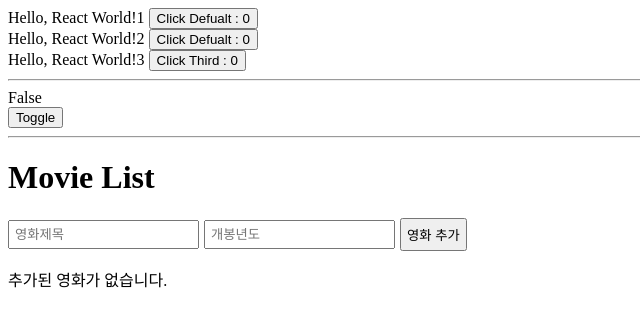
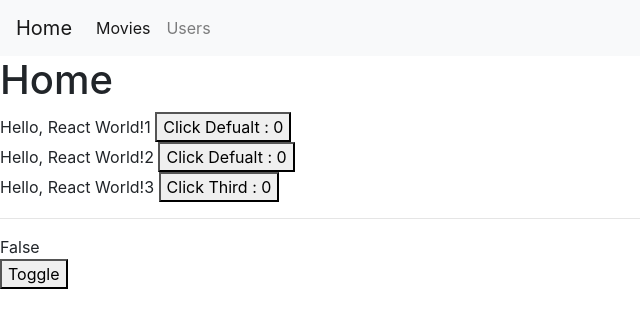
Before and after one commit to lsy3166/my-react, a React (Create React App) app: page / in a window 1280 px wide. Shown: the top 328 px of the page, without its empty margins (0-640 px from the left). Built offline with nearby package versions, Linux system fonts and the light colour scheme.

Commit message:
react router dom 추가

```diff
--- a/package.json
+++ b/package.json
@@ -8,6 +8,7 @@
     "@testing-library/user-event": "^12.8.3",
     "react": "^17.0.1",
     "react-dom": "^17.0.1",
+    "react-router-dom": "^5.2.0",
     "react-scripts": "4.0.3",
     "web-vitals": "^1.1.1"
   },
--- a/public/index.html
+++ b/public/index.html
@@ -8,6 +8,12 @@
     <meta
       name="description"
       content="Web site created using create-react-app"
+    />
+    <link
+      rel="stylesheet"
+      href="https://stackpath.bootstrapcdn.com/bootstrap/4.5.2/css/bootstrap.min.css"
+      integrity="sha384-JcKb8q3iqJ61gNV9KGb8thSsNjpSL0n8PARn9HuZOnIxN0hoP+VmmDGMN5t9UJ0Z"
+      crossorigin="anonymous"
     />
     <link rel="apple-touch-icon" href="%PUBLIC_URL%/logo192.png" />
     <!--
--- a/src/App.js
+++ b/src/App.js
@@ -2,12 +2,27 @@ import Condition from "./components/Condition";
 import Count from "./components/Count";
 import Movie from "./components/Movie";
 import "./App.css";
+import Navbar from "./components/Navbar";
+import { BrowserRouter as Router, Switch, Route } from "react-router-dom";
 
 function App() {
   const title = "React World!";
   const movies = [];
   return (
+    <Router>
       <div className="App">
+        <Navbar></Navbar>
+        <Switch>
+          <Route path="/movies">
+            {/* {반복문 및 props} */}
+            {/* {부모창에 method props로 넘기기} */}
+            <Movie movies={movies}></Movie>
+          </Route>
+          <Route path="/users">
+            <h1>Users</h1>
+          </Route>
+          <Route path="/">
+            <h1>Home</h1>
             {/* {Component} */}
             <Count name={title + 1} cl ick="Click First"></Count>
             <Count name={title + 2}></Count>
@@ -15,11 +30,10 @@ function App() {
             <hr></hr>
             {/* {조건 랜더링} */}
             <Condition></Condition>
-      <hr></hr>
-      {/* {반복문 및 props} */}
-      {/* {부모창에 method props로 넘기기} */}
-      <Movie movies={movies}></Movie>
+          </Route>
+        </Switch>
       </div>
+    </Router>
   );
 }
 
--- /dev/null
+++ b/src/components/Navbar.js
@@ -0,0 +1,37 @@
+import { Link } from "react-router-dom";
+function Navbar() {
+  return (
+    <nav className="navbar navbar-expand-lg navbar-light bg-light">
+      <Link className="navbar-brand" to="/">
+        Home
+      </Link>
+      <button
+        className="navbar-toggler"
+        type="button"
+        data-toggle="collapse"
+        data-target="#navbarNav"
+        aria-controls="navbarNav"
+        aria-expanded="false"
+        aria-label="Toggle navigation"
+      >
+        <span className="navbar-toggler-icon"></span>
+      </button>
+      <div className="collapse navbar-collapse" id="navbarNav">
+        <ul className="navbar-nav">
+          <li className="nav-item active">
+            <Link className="nav-link" to="/movies">
+              Movies <span className="sr-only">(current)</span>
+            </Link>
+          </li>
+          <li className="nav-item">
+            <Link className="nav-link" to="/users">
+              Users
+            </Link>
+          </li>
+        </ul>
+      </div>
+    </nav>
+  );
+}
+
+export default Navbar;
```
Also changed, not shown: 1 other file (tests, documents, lock files or other folders). Lines whose indentation alone changed are shown as unchanged.
